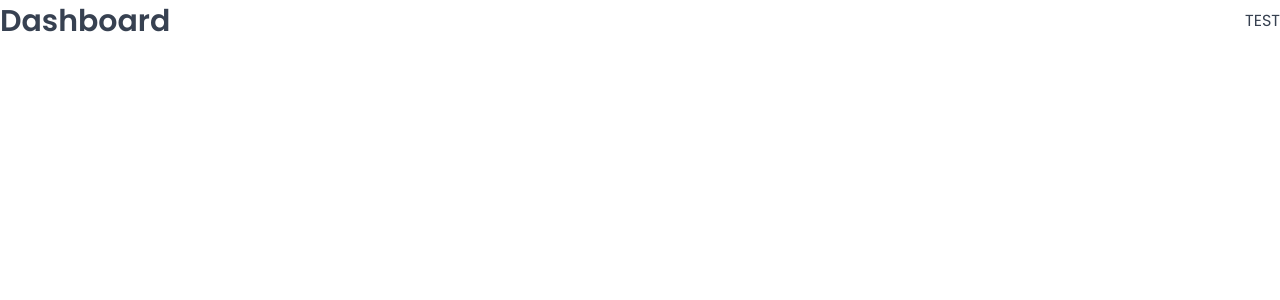
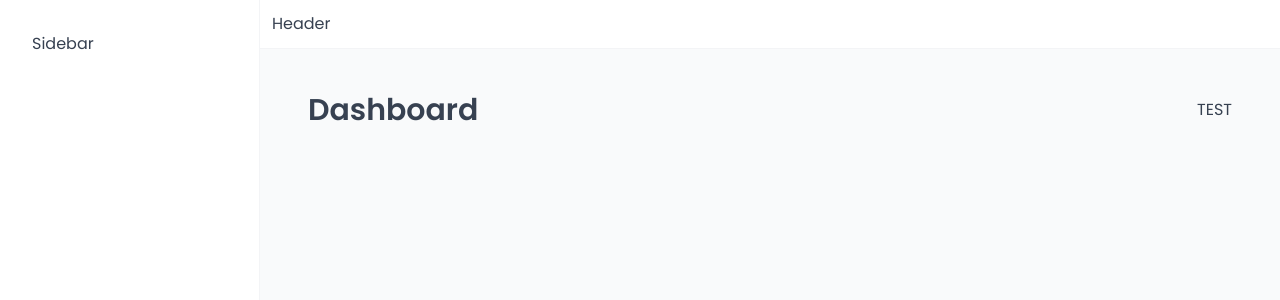
Before and after one commit to Mo2men7/the-wild-oasis, a React (Vite) app: page /dashboard in a window 1280 px wide. Shown: the top 300 px of the page. Built offline with nearby package versions, Linux system fonts and the light colour scheme; a web font is replaced by a local one.

Commit message:
Building the app layout

```diff
--- a/src/App.jsx
+++ b/src/App.jsx
@@ -9,6 +9,7 @@
 import Account from "./pages/Account";
 import Login from "./pages/Login";
 import PageNotFound from "./pages/PageNotFound";
+import AppLayout from "./ui/AppLayout";
 
 function App() {
   return (
@@ -16,6 +17,7 @@
       <GlobalStyles />
       <BrowserRouter>
         <Routes>
+          <Route element={<AppLayout />}>
             <Route index element={<Navigate replace to="dashboard" />} />
             <Route path="dashboard" element={<Dashboard />} />
             <Route path="bookings" element={<Bookings />} />
@@ -23,6 +25,7 @@
             <Route path="users" element={<Users />} />
             <Route path="settings" element={<Settings />} />
             <Route path="account" element={<Account />} />
+          </Route>
           <Route path="login" element={<Login />} />
           <Route path="*" element={<PageNotFound />} />
         </Routes>
--- /dev/null
+++ b/src/ui/AppLayout.jsx
@@ -0,0 +1,30 @@
+import { Outlet } from "react-router-dom";
+import Sidebar from "./Sidebar";
+import Header from "./Header";
+import styled from "styled-components";
+
+const StyledAppLayout = styled.div`
+  display: grid;
+  grid-template-columns: 26rem 1fr;
+  grid-template-rows: auto 1fr;
+  height: 100vh;
+`;
+
+const Main = styled.main`
+  background-color: var(--color-grey-50);
+  padding: 4rem 4.8rem 6.4rem;
+`;
+
+function AppLayout() {
+  return (
+    <StyledAppLayout>
+      <Header />
+      <Sidebar />
+      <Main>
+        <Outlet />
+      </Main>
+    </StyledAppLayout>
+  );
+}
+
+export default AppLayout;
--- /dev/null
+++ b/src/ui/Header.jsx
@@ -0,0 +1,13 @@
+import styled from "styled-components";
+
+const StyledHeader = styled.header`
+  background-color: var(--color-grey-0);
+  padding: 1.2rem;
+  border-bottom: 1px solid var(--color-grey-100);
+`;
+
+function Header() {
+  return <StyledHeader>Header</StyledHeader>;
+}
+
+export default Header;
--- /dev/null
+++ b/src/ui/Sidebar.jsx
@@ -0,0 +1,15 @@
+import styled from "styled-components";
+
+const StyledSidebar = styled.aside`
+  background-color: var(--color-grey-0);
+  padding: 3.2rem;
+  border-right: 1px solid var(--color-grey-100);
+
+  grid-row: 1 / -1;
+`;
+
+function Sidebar() {
+  return <StyledSidebar>Sidebar</StyledSidebar>;
+}
+
+export default Sidebar;
```
Lines whose indentation alone changed are shown as unchanged.
